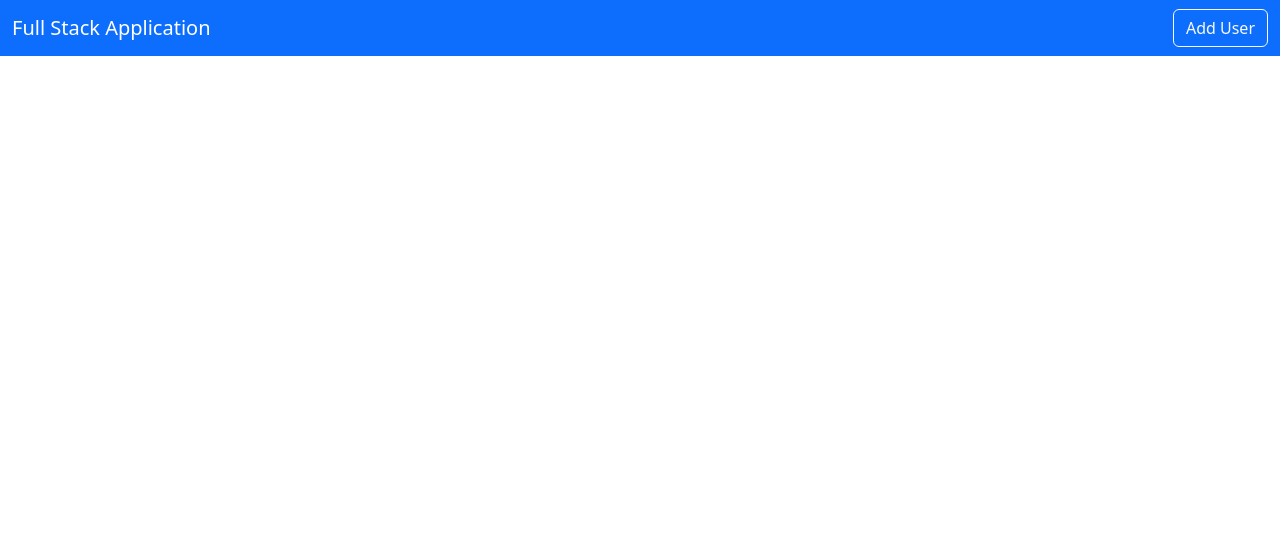
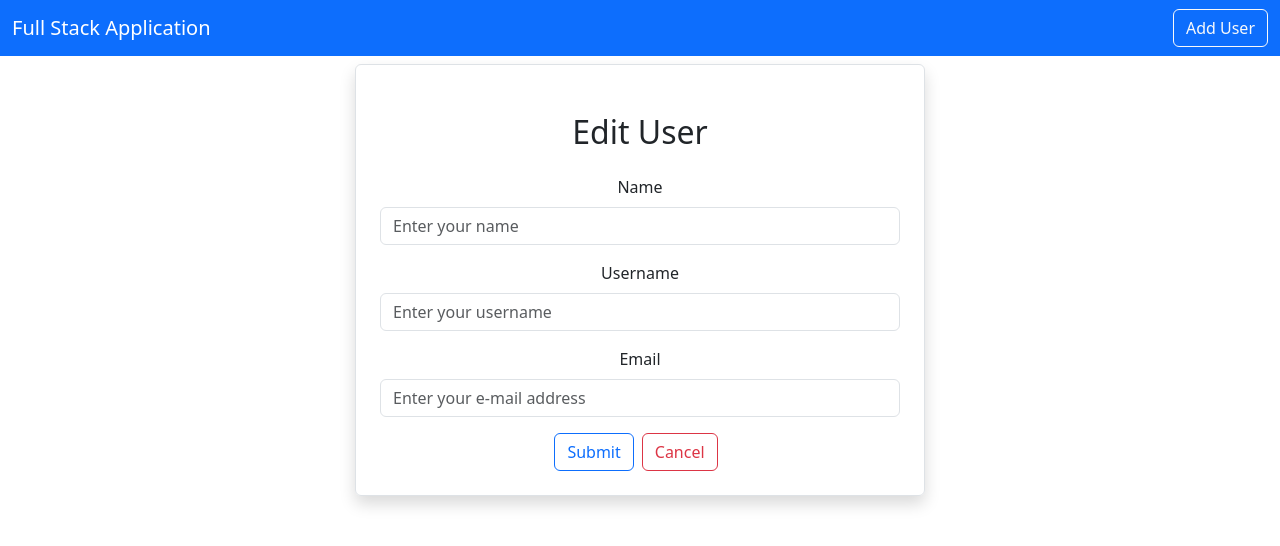
Before and after one commit to Amepistheo/Fullstack_Study, a React (Create React App) app in the folder fullstack-front/: page /edituser/1 in a window 1280 px wide. Shown: the top 546 px of the page. Built offline with nearby package versions, Linux system fonts and the light colour scheme; no server answers.

Commit message:
AXIOS PUT을 사용하여 user 수정하기

```diff
--- a/fullstack-front/src/App.js
+++ b/fullstack-front/src/App.js
@@ -4,6 +4,7 @@
 import Home from './pages/Home';
 import { BrowserRouter as Router, Routes, Route} from 'react-router-dom';
 import AddUser from './users/AddUser';
+import EditUser from './users/EditUser';
 
 function App() {
   return (
@@ -14,6 +15,7 @@
       <Routes>
         <Route exact path="/" element={<Home/>} />
         <Route exact path="/adduser" element={<AddUser/>} />
+        <Route exact path="/edituser/:id" element={<EditUser/>} />
       </Routes>
       </Router>
 
--- a/fullstack-front/src/pages/Home.js
+++ b/fullstack-front/src/pages/Home.js
@@ -1,5 +1,6 @@
 import React, { useEffect, useState } from 'react'
 import axios from 'axios'
+import { Link } from 'react-router-dom';
 
 export default function Home() {
 
@@ -39,7 +40,9 @@
 
                         <td>
                             <button className='btn btn-primary mx-2'>View</button>
-                            <button className='btn btn-outline-primary mx-2'>Edit</button>
+                            <Link className='btn btn-outline-primary mx-2'
+                                to={`/edituser/${user.id}`}
+                            >Edit</Link>
                             <button className='btn btn-danger mx-2'>Delete</button>
                         </td>
 
--- a/fullstack-front/src/users/EditUser.js
+++ b/fullstack-front/src/users/EditUser.js
@@ -0,0 +1,87 @@
+import React, { useEffect, useState } from 'react'
+import axios from 'axios';
+import {Link, useNavigate, useParams } from 'react-router-dom';
+
+export default function EditUser() {
+
+    let navigate=useNavigate();
+
+    const {id} = useParams()
+
+    const [user, setUsers]=useState({
+        name:"",
+        username:"",
+        email:""
+    });
+
+    const{name, username, email}=user;
+
+    const onInputChange=(e)=>{
+        setUsers({...user, [e.target.name]:e.target.value});
+    };
+
+    useEffect(()=>{
+        loadUser();
+    }, []);
+
+    const onSubmit=async (e)=>{
+        e.preventDefault();
+        await axios.put(`http://localhost:8080/user/${id}`, user);
+        navigate("/");
+    };
+
+    const loadUser = async ()=> {
+        const result = await axios.get(`http://localhost:8080/user/${id}`);
+        setUsers(result.data);
+    };
+
+  return <div className='container'>
+        <div className='row'>
+            <div className='col-md-6 offset-md-3 border rounded p-4 mt-2 shadow'>
+                <h2 className='text-center m-4'>Edit User</h2>
+
+                <form onSubmit={(e)=>onSubmit(e)}>
+                <div className='mb-3'>
+                    <label htmlFor='Name' className='form-label'>
+                        Name
+                    </label>
+                    <input
+                    type={"text"}
+                    className='form-control'
+                    placeholder='Enter your name'
+                    name='name'
+                    value={name}
+                    onChange={(e)=>onInputChange(e)} />
+                </div>
+                <div className='mb-3'>
+                    <label htmlFor='Username' className='form-label'>
+                        Username
+                    </label>
+                    <input
+                    type={"text"}
+                    className='form-control'
+                    placeholder='Enter your username'
+                    name='username'
+                    value={username}
+                    onChange={(e)=>onInputChange(e)} />
+                </div>
+                <div className='mb-3'>
+                    <label htmlFor='Email' className='form-label'>
+                        Email
+                    </label>
+                    <input
+                    type={"text"}
+                    className='form-control'
+                    placeholder='Enter your e-mail address'
+                    name='email'
+                    value={email}
+                    onChange={(e)=>onInputChange(e)} />
+                </div>
+                <button type='submit' className='btn btn-outline-primary'>Submit</button>
+                <Link className='btn btn-outline-danger mx-2' to="/">Cancel</Link>
+                </form>
+            </div>
+
+        </div>
+    </div>
+}
```
